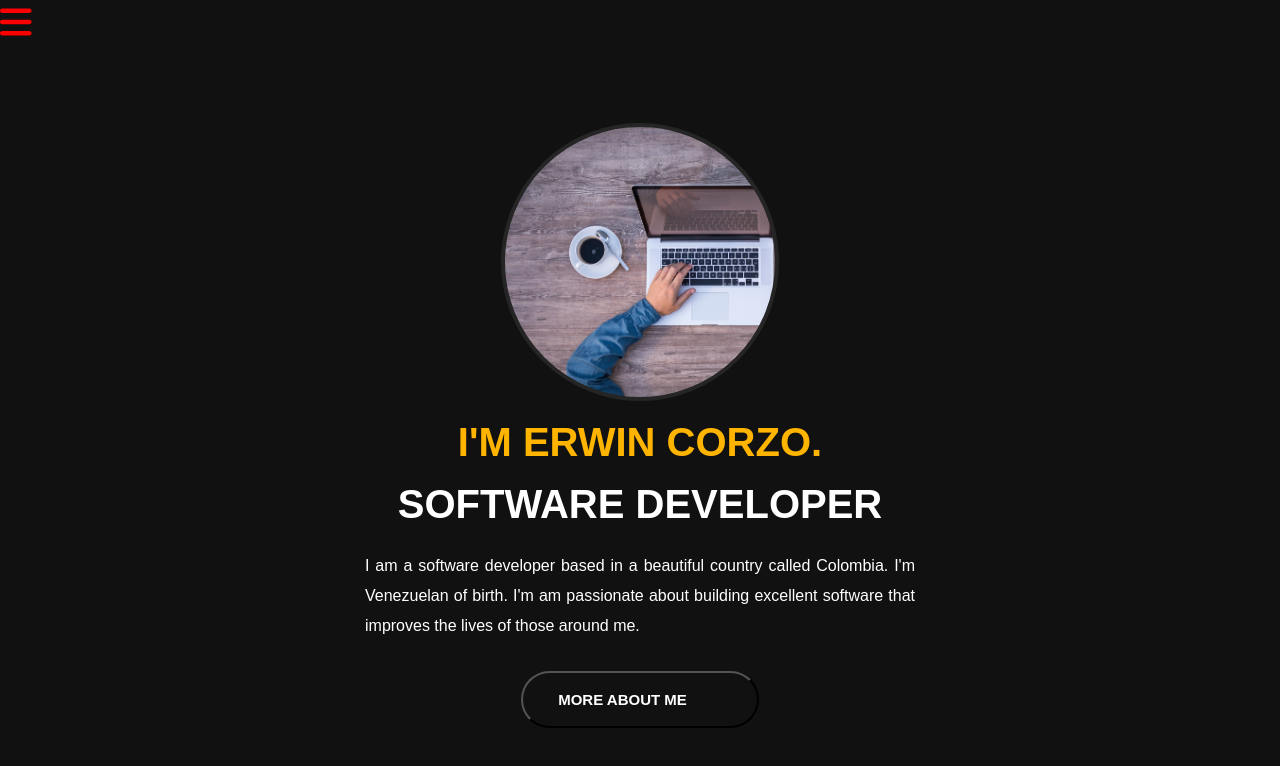
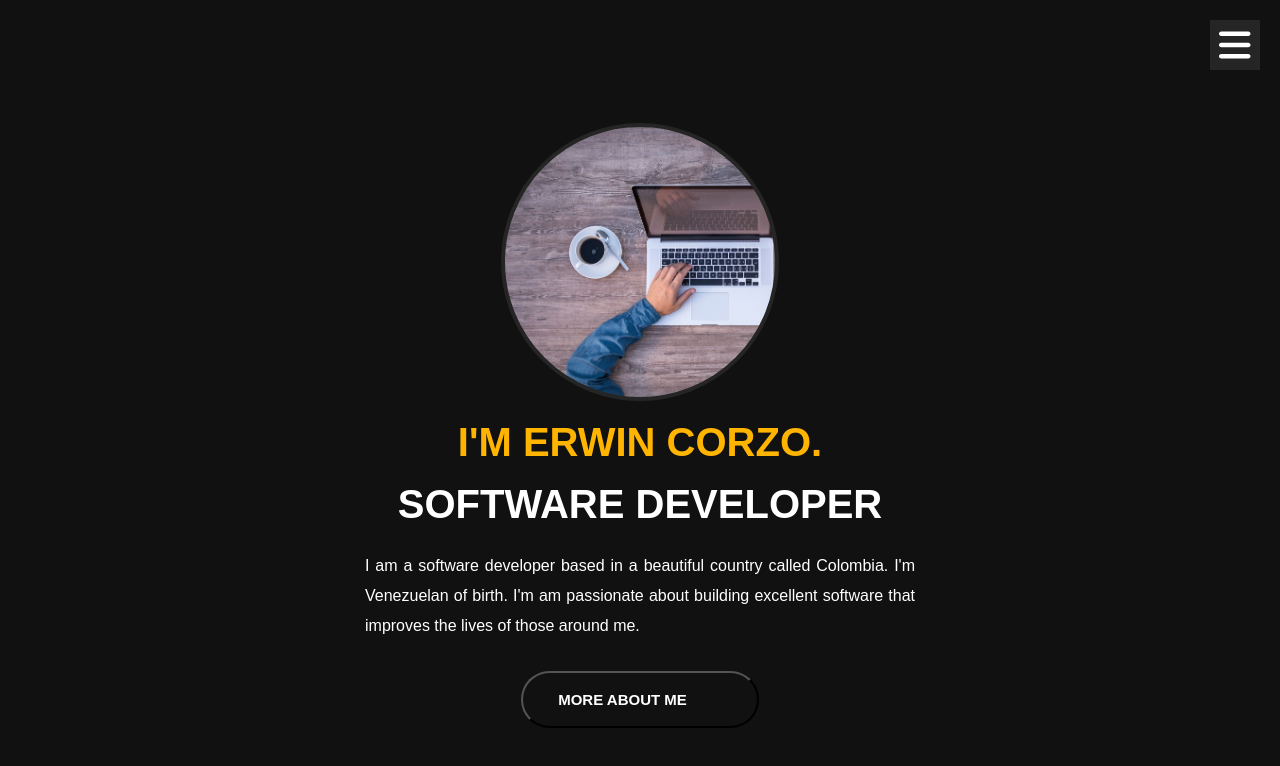
Before and after one commit to Erwin17/PersonalWebSite, a React (Create React App) app: page / in a window 1280 px wide. Shown: the top 766 px of the page. Built offline with nearby package versions, Linux system fonts and the light colour scheme.

Commit message:
setting style toggle menu

```diff
--- a/src/App.js
+++ b/src/App.js
@@ -14,8 +14,8 @@ function App() {
 
 <div className="container">
     <div id="menu-mobile">
-      <div id="icon-bars" style={{color: "red", fontSize: "36px"}}>
-          <FontAwesomeIcon icon={faBars} />
+      <div id="icon-bars">
+          <FontAwesomeIcon icon={faBars} style={{color: "white"}} />
       </div>
     </div>
 
--- a/src/index.css
+++ b/src/index.css
@@ -29,9 +29,21 @@ code {
 
 #menu-mobile{
   grid-area: menu;
-  /*border:1px solid red;*/
+  display: flex;
+  flex-direction: row-reverse;
+  padding:20px;
 }
 
+#icon-bars{
+  display: flex;
+  align-items: center;
+  justify-content: center;
+  background-color:  #252525;
+  font-size: 36px;;
+  width: 50px;
+  height: 50px;
+  cursor: pointer;
+}
 
 #description{
   grid-area: content;
```
